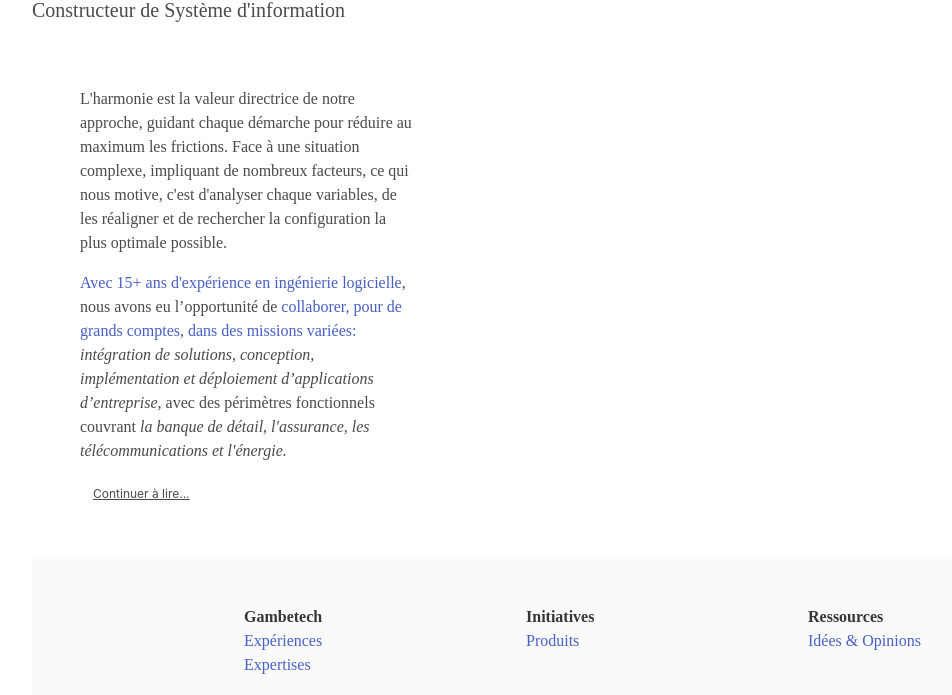
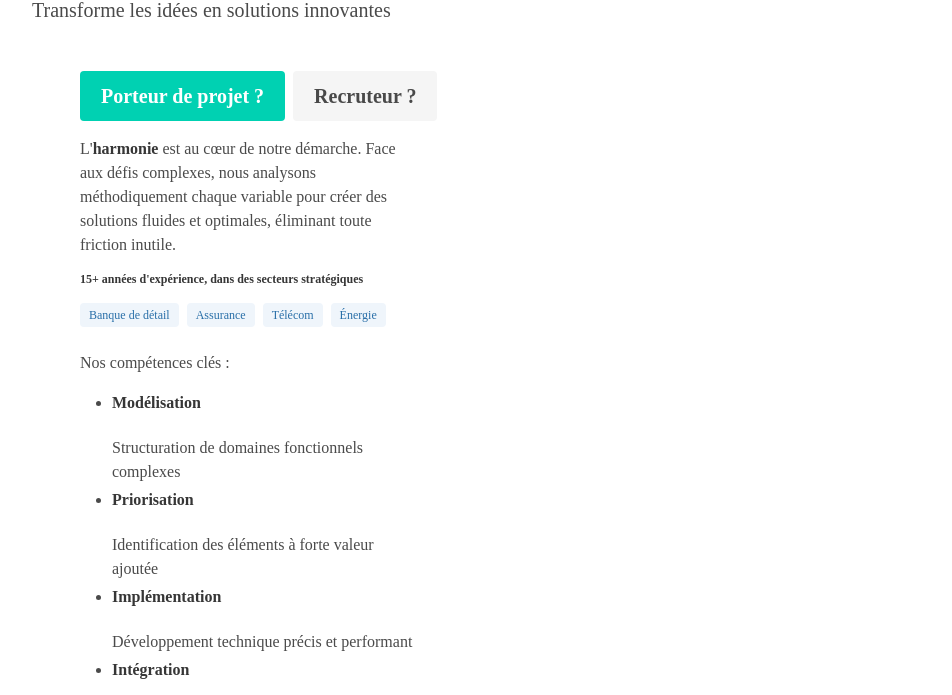
Before and after one commit to ng4e/ng4e.github.io, an Astro site: page / in a window 1280 px wide. Shown: the part 94-789 px from the top of the page, without its empty margins (32-984 px from the left). Built offline with nearby package versions, Linux system fonts and the light colour scheme; Astro itself is replaced by a stand-in of ours.

Commit message:
update+landing page+add+linkedin+links

```diff
--- a/src/components/Header.astro
+++ b/src/components/Header.astro
@@ -4,9 +4,10 @@
 <nav class="navbar" role="navigation" aria-label="main navigation">
     <div class="container">
         <div class="navbar-brand">
+        <!--
             <a class="navbar-item" href="/">
                 <img src="/gambetech-logo-192x192.png" alt="Gambetech" />
-            </a>
+            </a> -->
         </div>
     </div>
 </nav>
--- a/src/consts.ts
+++ b/src/consts.ts
@@ -2,7 +2,7 @@
 // You can import this data from anywhere in your site by using the `import` keyword.
 
 export const SITE_TITLE = "Gambetech";
-export const SITE_DESCRIPTION = "Constructeur de Système d'information";
+export const SITE_DESCRIPTION = "Transforme les idées en solutions innovantes";
 
 export interface CompanyData {
   id: string;
--- a/src/layouts/MainLayout.astro
+++ b/src/layouts/MainLayout.astro
@@ -29,7 +29,7 @@ const { title, description } = Astro.props;
                 </div>
             </div>
             <div class="hero-foot">
-                <Footer />
+               <!-- <Footer /> -->
             </div>
         </section>
     </body>
--- a/src/pages/index.astro
+++ b/src/pages/index.astro
@@ -4,64 +4,96 @@ import { SITE_TITLE, SITE_DESCRIPTION } from "../consts";
 ---
 
 <Layout title={SITE_TITLE} description={SITE_DESCRIPTION}>
+    <div class="container">
+        <div class="columns is-vcentered">
+            <div class="column is-7">
+                <div class="buttons">
+                    <a href="https://www.linkedin.com/in/samuelmolu/" target="_blank" class="button is-primary is-medium">
+                    <strong>Porteur de projet ?</strong>
+                    </a>
+                    <a href="https://www.linkedin.com/in/samuelmolu/" target="_blank" class="button is-light is-medium">
+                    <strong>Recruteur ?</strong>
+                    </a>
+                </div>
+            </div>
+            <div class="column is-5"></div>
+        </div>
+    </div>
     <article class="mt-1 columns">
         <div class="column is-one-third">
             <p>
-                L'harmonie est la valeur directrice de notre approche, guidant
-                chaque démarche pour réduire au maximum les frictions. Face à
-                une situation complexe, impliquant de nombreux facteurs, ce qui
-                nous motive, c'est d'analyser chaque variables, de les réaligner
-                et de rechercher la configuration la plus optimale possible.
+                L'<strong>harmonie</strong> est au cœur de notre démarche. Face aux défis complexes,
+                nous analysons méthodiquement chaque variable pour créer des solutions fluides et optimales,
+                éliminant toute friction inutile.
             </p>
 
-            <p>
-                <a href="/expertises"
-                    >Avec 15+ ans d'expérience en ingénierie logicielle</a
-                >, nous avons eu l’opportunité de <a href="/experiences"
-                    >collaborer, pour de grands comptes, dans des missions
-                    variées:</a
-                >
-                <em
-                    >intégration de solutions, conception, implémentation et
-                    déploiement d’applications d’entreprise,</em
-                > avec des périmètres fonctionnels couvrant <em
-                    >la banque de détail, l'assurance, les télécommunications et
-                    l'énergie.</em
-                >
-            </p>
+            <h5 class="title is-7 mb-4">15+ années d'expérience, dans des secteurs stratégiques</h5>
+            <div class="tags">
+                <span class="tag is-info is-light is-small sector-tag">Banque de détail</span>
+                <span class="tag is-info is-light is-small sector-tag">Assurance</span>
+                <span class="tag is-info is-light is-small sector-tag">Télécom</span>
+                <span class="tag is-info is-light is-small sector-tag">Énergie</span>
+            </div>
+
+            Nos compétences clés :
+
+            <div class="content">
+              <ul class="">
+                <li class="">
+                  <div class="">
+                    <div class="media">
+                      <div class="media-content">
+                        <h6 class="title is-6">Modélisation</h6>
+                        <p>Structuration de domaines fonctionnels complexes</p>
+                      </div>
+                    </div>
+                  </div>
+                </li>
+
+                <li class="">
+                  <div class="">
+                    <div class="media">
+                      <div class="media-content">
+                        <h6 class="title is-6">Priorisation</h6>
+                        <p>Identification des éléments à forte valeur ajoutée</p>
+                      </div>
+                    </div>
+                  </div>
+                </li>
+
+                <li class="">
+                  <div class="">
+                    <div class="media">
+                      <div class="media-content">
+                        <h6 class="title is-6">Implémentation</h6>
+                        <p>Développement technique précis et performant</p>
+                      </div>
+                    </div>
+                  </div>
+                </li>
+
+                <li class="">
+                  <div class="">
+                    <div class="media">
+                      <div class="media-content">
+                        <h6 class="title is-6">Intégration</h6>
+                        <p>Solutions harmonieuses et adaptées aux systèmes existants</p>
+                      </div>
+                    </div>
+                  </div>
+                </li>
+              </ul>
+            </div>
             <div class="hidden-content">
                 <p>
-                    À partir de 2016, j'ai commencé à accompagner des
-                    entrepreneurs et intrapreneurs de mon entourage, avec
-                    l'objectif de les aider
-                    <em
-                        >à formaliser, conceptualiser ou modéliser <a
-                            href="/products">leurs idées.</a
-                        ></em
-                    > intégré au sein de tiers-lieux d’innovation et d’écosystèmes
-                    entrepreneuriaux, j’ai pu observer un besoin récurrent : celui
-                    d’un accompagnement technique solide dès les premières étapes
-                    des projets.
-                </p>
+                Depuis 2016, nous accompagnons entrepreneurs et intrapreneurs dans la formalisation et conceptualisation de leurs idées.<br/> Cette immersion dans des tiers-lieux d'innovation nous a permis d'identifier un besoin critique : un accompagnement technique solide dès les premières étapes de projet.
 
-                <p>
-                    C’est ainsi qu’en mars 2020, j’ai créé <strong
-                        ><em>GambeTech</em></strong
-                    >, avec l’ambition
-                    <em
-                        >d’accompagner des porteurs de projets de l'idéation à
-                        la preuve de concept</em
-                    >. L’approche, apporter l'expertise technique nécessaire
-                    pour valider l’adéquation problèmes/solutions.
                 </p>
                 <p>
-                    <strong><em>GambeTech</em></strong> se positionne autant que
-                    possible en amont de la chaîne de création de valeur, pour trouver
-                    du sens, tout en perfectionnant ses compétences clés :
-                    <em
-                        >la modélisation, la priorisation, la mise en oeuvre et
-                        l'implémentation de domaines fonctionnels.</em
-                    >
+                C'est ainsi que GambeTech est né en mars 2020, avec l'ambition d'accompagner les porteurs de projets de l'idéation à la preuve de concept.
+                </p>
+                <p>
+                GambeTech intervient en amont de la chaîne de valeur, là où le sens se crée et où l'expertise technique fait la différence entre une idée prometteuse et une solution viable.
                 </p>
                 <p class="signature is-size-6">Samuel Molu</p>
             </div>
@@ -71,8 +103,9 @@ import { SITE_TITLE, SITE_DESCRIPTION } from "../consts";
             </button>
         </div>
         <div class="column"></div>
-        <div class="column"></div>
+        <div class="column">
     </article>
+
     <style>
         body {
             font-size: 1rem;
@@ -83,10 +116,14 @@ import { SITE_TITLE, SITE_DESCRIPTION } from "../consts";
         }
         .signature {
             font-family: "Dancing Script", cursive; /* Use a script-like font */
-            font-size: 2rem; /* Make it larger */
+            font-size: 3rem; /* Make it larger */
             font-style: italic; /* Add a bit of slant */
             color: #4a4a4a; /* Soft color for elegance */
         }
+        .sector-tag {
+             margin-right: 0.5rem;
+             margin-bottom: 0.5rem;
+           }
     </style>
     <script>
         const toggleButton = document.getElementById("toggleButton");
```
